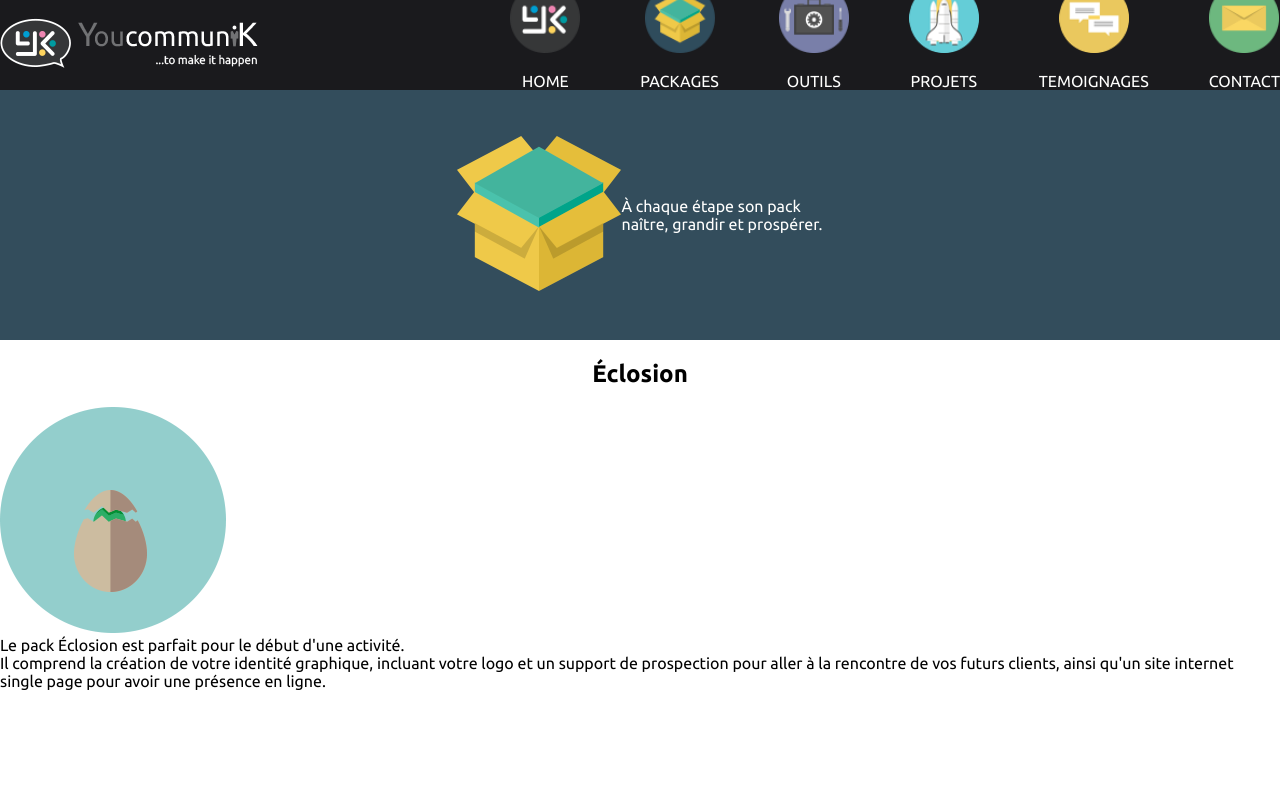
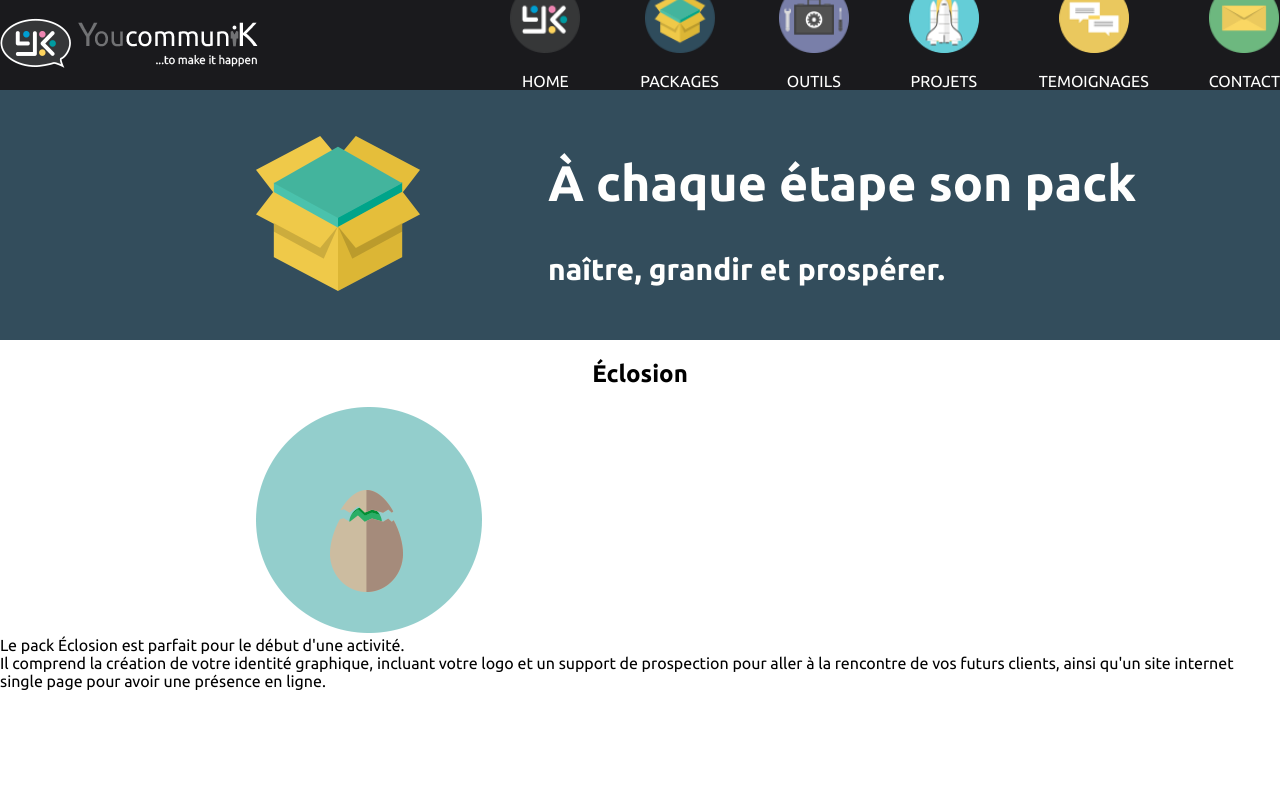
Before and after one commit to ME0WGE/YoucommuniK-site, a plain HTML site: page index.html in a window 1280 px wide. Shown: the top 800 px of the page. Drawn offline with Linux system fonts and the light colour scheme.

Commit message:
content1 finito

```diff
--- a/index.html
+++ b/index.html
@@ -55,11 +55,11 @@
         <img src="./public/img/packages.png" alt="logo packages" />
       </div>
       <div id="contentText">
-        <p>
+        <h2>
           À chaque étape son pack
           <br />
-          naître, grandir et prospérer.
-        </p>
+        </h2>
+        <h3>naître, grandir et prospérer.</h3>
       </div>
     </section>
     <!-- SECTION 2 -->
--- a/public/css/style.css
+++ b/public/css/style.css
@@ -52,9 +52,22 @@ nav {
   height: 250px;
   background-color: #334d5c;
   display: flex;
-  justify-content: center;
+  justify-content: start;
   align-items: center;
   color: #fffffe;
+  font-weight: 100;
+}
+h2 {
+  font-size: 50px;
+}
+h3 {
+  font-size: 30px;
+}
+#contentLogo {
+  margin-left: 20vw;
+}
+#contentText {
+  margin-left: 10vw;
 }
 /* CONTENT 2 */
 .content2 {
```
